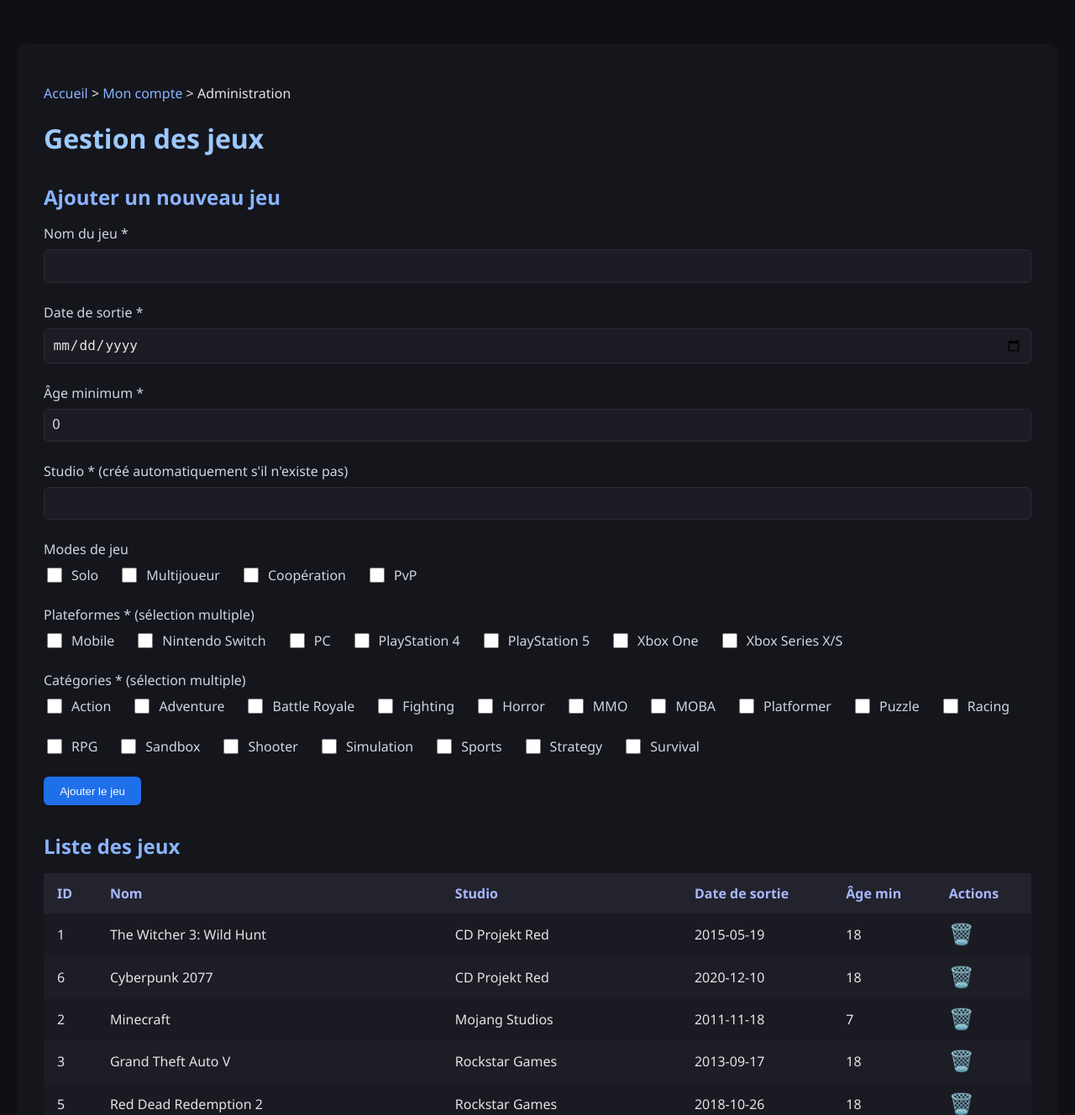
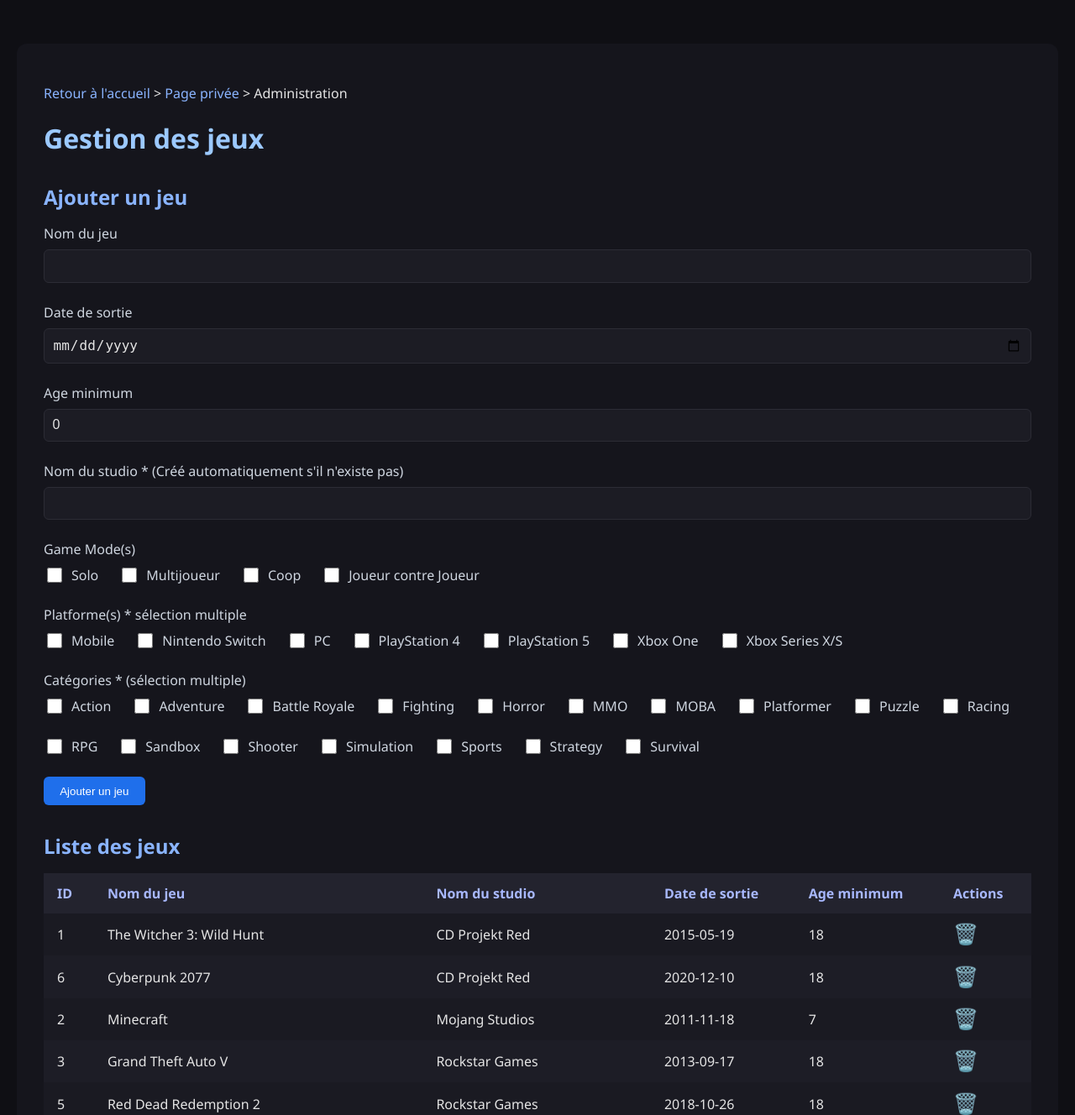
Before and after one commit to El-cacahu3te/ProgServ2, a PHP site: page /admin.php in a window 1280 px wide. Shown: the top 1328 px of the page at 84% size. Run offline with PHP 8.4, Linux system fonts and the light colour scheme; a user stored in the database is signed in; data comes from the database, SQL or seed files in the repository.

Commit message:
adjust translations

```diff
--- a/public/admin.php
+++ b/public/admin.php
@@ -124,14 +124,14 @@ if ($_SERVER['REQUEST_METHOD'] === 'POST') {
     <meta charset="utf-8">
     <meta name="viewport" content="width=device-width, initial-scale=1">
     <link rel="stylesheet" href="./css/style.css">
-    <title>Gestion des jeux</title>
+    <title><?= htmlspecialchars($traductions['gestion_des_jeux']) ?></title>
 </head>
 
 <body>
     <main class="container">
-        <p><a href="index.php">Accueil</a> > <a href="private.php">Mon compte</a> > Administration</p>
+        <p><a href="index.php"><?= htmlspecialchars($traductions['return_home']) ?></a> > <a href="private.php"><?= htmlspecialchars($traductions['private_page']) ?></a> > Administration</p>
 
-        <h1>Gestion des jeux</h1>
+        <h1><?= htmlspecialchars($traductions['gestion_des_jeux']) ?></h1>
 
         <?php if ($successMessage): ?>
             <div class="success"><?= htmlspecialchars($successMessage) ?></div>
@@ -142,27 +142,27 @@ if ($_SERVER['REQUEST_METHOD'] === 'POST') {
         <?php endif; ?>
 
         <!-- formulaire d'ajout -->
-        <h2>Ajouter un nouveau jeu</h2>
+        <h2><?= htmlspecialchars($traductions['add_game']) ?></h2>
         <form method="post" action="admin.php">
             <input type="hidden" name="action" value="add">
 
             <div class="form-group">
-                <label for="name">Nom du jeu *</label>
+                <label for="name"><?= htmlspecialchars($traductions['game_name']) ?></label>
                 <input type="text" id="name" name="name" required>
             </div>
 
             <div class="form-group">
-                <label for="release_date">Date de sortie *</label>
+                <label for="release_date"><?= htmlspecialchars($traductions['release_date']) ?></label>
                 <input type="date" id="release_date" name="release_date" required>
             </div>
 
             <div class="form-group">
-                <label for="min_age">Âge minimum *</label>
+                <label for="min_age"><?= htmlspecialchars($traductions['game_min_age']) ?></label>
                 <input type="number" id="min_age" name="min_age" min="0" max="18" value="0" required>
             </div>
 
             <div class="form-group">
-                <label for="studio_name">Studio * (créé automatiquement s'il n'existe pas)</label>
+                <label for="studio_name"><?= htmlspecialchars($traductions['studio_name']) ?> * (<?= htmlspecialchars($traductions['created_automatically']) ?>)</label>
                 <input type="text" id="studio_name" name="studio_name" list="studios-list" required>
                 <datalist id="studios-list">
                     <?php foreach ($studios as $studio): ?>
@@ -172,29 +172,29 @@ if ($_SERVER['REQUEST_METHOD'] === 'POST') {
             </div>
 
             <div class="form-group">
-                <label>Modes de jeu</label>
+                <label><?= htmlspecialchars($traductions['game_mode']) ?>(s)</label>
                 <div class="checkbox-group">
                     <div class="checkbox-item">
                         <input type="checkbox" id="has_single_player" name="has_single_player" value="1">
-                        <label for="has_single_player">Solo</label>
+                        <label for="has_single_player"><?= htmlspecialchars($traductions['single_player']) ?></label>
                     </div>
                     <div class="checkbox-item">
                         <input type="checkbox" id="has_multiplayer" name="has_multiplayer" value="1">
-                        <label for="has_multiplayer">Multijoueur</label>
+                        <label for="has_multiplayer"><?= htmlspecialchars($traductions['multiplayer']) ?></label>
                     </div>
                     <div class="checkbox-item">
                         <input type="checkbox" id="has_coop" name="has_coop" value="1">
-                        <label for="has_coop">Coopération</label>
+                        <label for="has_coop"><?= htmlspecialchars($traductions['coop']) ?></label>
                     </div>
                     <div class="checkbox-item">
                         <input type="checkbox" id="has_pvp" name="has_pvp" value="1">
-                        <label for="has_pvp">PvP</label>
+                        <label for="has_pvp"><?= htmlspecialchars($traductions['pvp']) ?></label>
                     </div>
                 </div>
             </div>
 
             <div class="form-group">
-                <label>Plateformes * (sélection multiple)</label>
+                <label><?= htmlspecialchars($traductions['platform']) ?> * <?= htmlspecialchars($traductions['selection_multiple']) ?></label>
                 <div class="checkbox-group">
                     <?php foreach ($platforms as $platform): ?>
                         <div class="checkbox-item">
@@ -207,7 +207,7 @@ if ($_SERVER['REQUEST_METHOD'] === 'POST') {
             </div>
 
             <div class="form-group">
-                <label>Catégories * (sélection multiple)</label>
+                <label><?= htmlspecialchars($traductions['categories']) ?> * (<?= htmlspecialchars($traductions['selection_multiple']) ?>)</label>
                 <div class="checkbox-group">
                     <?php foreach ($categories as $category): ?>
                         <div class="checkbox-item">
@@ -219,19 +219,19 @@ if ($_SERVER['REQUEST_METHOD'] === 'POST') {
                 </div>
             </div>
 
-            <button type="submit">Ajouter le jeu</button>
+            <button type="submit"><?php echo htmlspecialchars($traductions['add_game']); ?></button>
         </form>
 
         <!-- Liste de jeux -->
-        <h2>Liste des jeux</h2>
+        <h2><?= htmlspecialchars($traductions['list_of_games']) ?></h2>
         <table>
             <thead>
                 <tr>
                     <th>ID</th>
-                    <th>Nom</th>
-                    <th>Studio</th>
-                    <th>Date de sortie</th>
-                    <th>Âge min</th>
+                    <th><?= htmlspecialchars($traductions['game_name']) ?></th>
+                    <th><?= htmlspecialchars($traductions['studio_name']) ?></th>
+                    <th><?= htmlspecialchars($traductions['release_date']) ?></th>
+                    <th><?= htmlspecialchars($traductions['game_min_age']) ?></th>
                     <th>Actions</th>
                 </tr>
             </thead>
@@ -255,7 +255,7 @@ if ($_SERVER['REQUEST_METHOD'] === 'POST') {
             </tbody>
         </table>
 
-        <p><a href="index.php">Retour à l'accueil</a> | <a href="private.php">Mon compte</a></p>
+        <p><a href="index.php"><?= htmlspecialchars($traductions['return_home']) ?></a> | <a href="private.php"><?= htmlspecialchars($traductions['my_favorites']) ?></a></p>
     </main>
 </body>
 
--- a/public/private.php
+++ b/public/private.php
@@ -128,7 +128,9 @@ if ($_SERVER['REQUEST_METHOD'] === 'POST' && isset($_POST['action'], $_POST['gam
             </table>
         <?php endif; ?>
 
-        <p><a href="index.php"><?= htmlspecialchars($traductions['return_home']) ?></a> | <a href="auth/logout.php"><?= htmlspecialchars($traductions['logout']) ?></a></p>
+
+        <p><a href="index.php"><?= htmlspecialchars($traductions['return_home']) ?></a>
+        | <a href="auth/logout.php"><?= htmlspecialchars($traductions['logout']) ?></a> | <a href="admin.php"><?= htmlspecialchars($traductions['gestion_des_jeux']) ?></a></p>
     </main>
 
 
--- a/src/i18n/translations/fr.php
+++ b/src/i18n/translations/fr.php
@@ -32,6 +32,11 @@ return [
     'create_your_account' => 'Créez votre compte',
     'back_to_home_screen' => 'Retourner à l\'écran d\'accueuil',
     'no_account_yet' => 'Pas encore de compte ?',
+    'gestion_des_jeux' => 'Gestion des jeux',
+    'add_game' => 'Ajouter un jeu',
+    'created_automatically' => 'Créé automatiquement s\'il n\'existe pas',
+    'selection_multiple' => 'sélection multiple',
+    'list_of_games' => 'Liste des jeux',
 
     'create_title' => 'Créez votre compte',
     'create_success' => 'Le formulaire a été soumis avec succès !',
```
Also changed, not shown: src/i18n/translations/en.php (+6 -1 lines).
